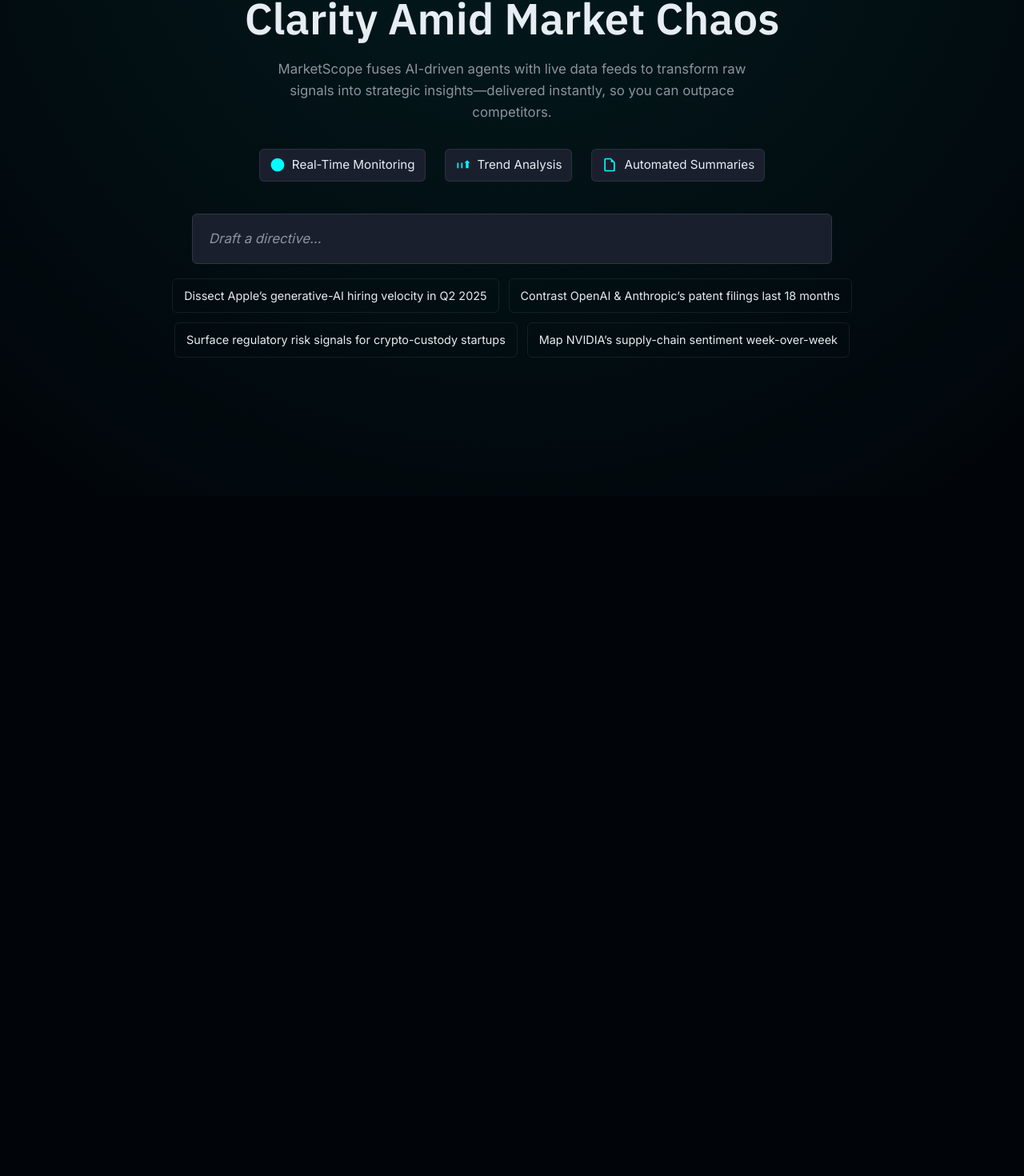
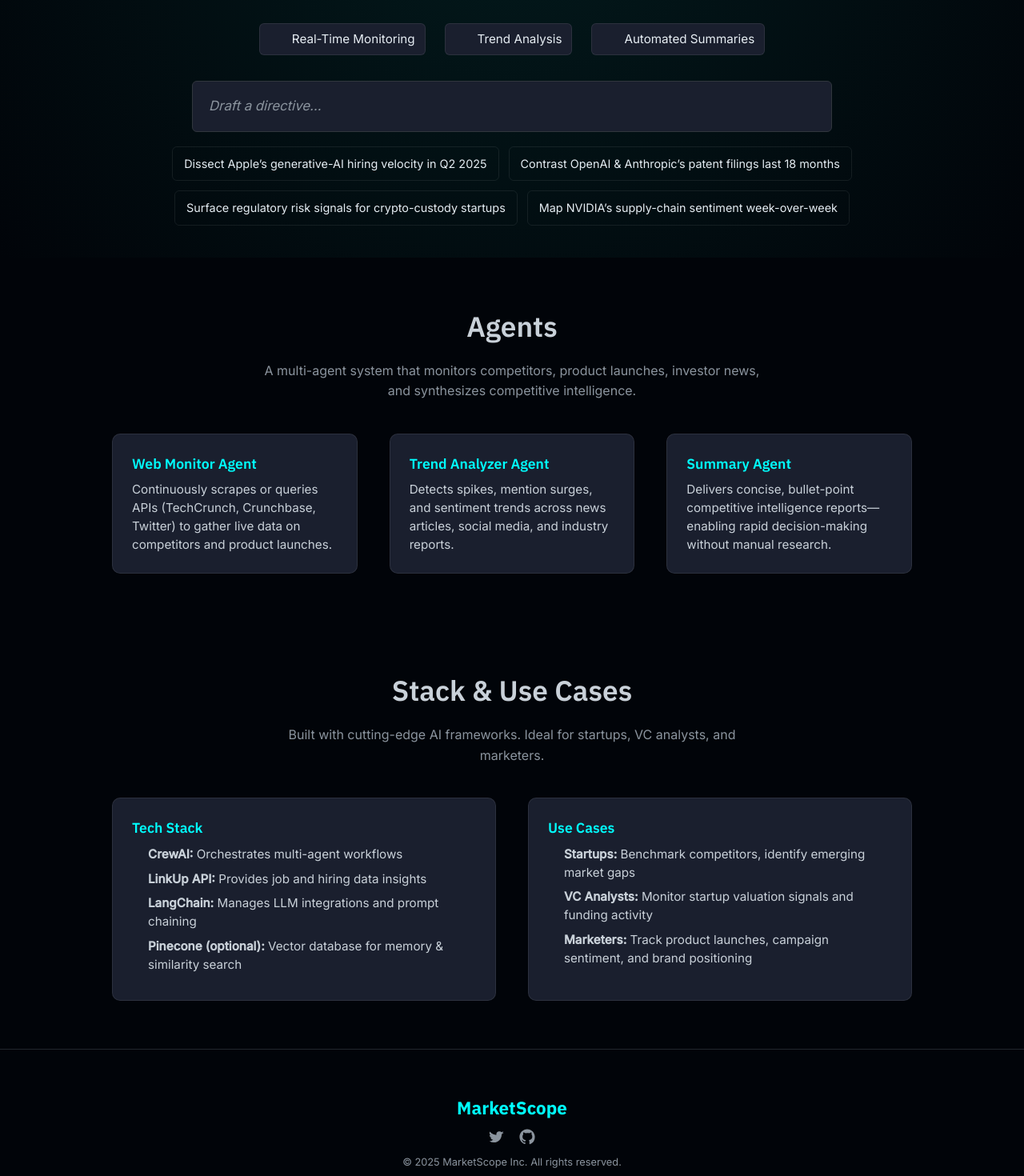
Before and after one commit to AnshBhanushali/MarketScope, a Next.js app in the folder marketscope-frontend/: page / in a window 1280 px wide. Shown: the part 244-1714 px from the top of the page at 80% size. Before the commit the page ends 864 px from the top, so only its background shows below. Built offline with nearby package versions, Linux system fonts and the light colour scheme.

Commit message:
idea of design

```diff
--- a/marketscope-frontend/app/page.tsx
+++ b/marketscope-frontend/app/page.tsx
@@ -1,5 +1,6 @@
 "use client";
 import React, { useState, useEffect } from "react";
+
 const AllInOneHome: React.FC = () => {
   const [showIntro, setShowIntro] = useState(true);
   const [query, setQuery] = useState("");
@@ -40,12 +41,13 @@
   const ICONS = {
     logo:
       "M12 2C6.48 2 2 6.48 2 12s4.48 10 10 10 10-4.48 10-10S17.52 2 12 2zm0 15c-2.76 0-5-2.24-5-5s2.24-5 5-5 5 2.24 5 5-2.24 5-5 5z",
-    webMonitor:
-      "M12 2C6.5 2 2 6.5 2 12s4.5 10 10 10 10-4.5 10-10S17.5 2 12 2zM11 17h2v-2h-2v2zm0-4h2V7h-2v6z",
-    trendAnalyzer:
-      "M3 17h2v-4h4v4h2V9h-2v4H5V9H3v8zm13-8h-2l4-4 4 4h-2v8h-4V9z",
-    summaryAgent:
-      "M14 2H6c-1.1 0-2 .9-2 2v16c0 1.1.9 2 2 2h12c1.1 0 2-.9 2-2V8l-6-6zm2 18H6V4h8v4h4v12z",
+    webMonitor: "...",
+    trendAnalyzer: "...",
+    summaryAgent: "...",
+    twitter:
+      "M22.46 6c-.77.35-1.6.59-2.46.69A4.23 4.23 0 0 0 21.86 4c-.83.49-1.76.85-2.74 1.05A4.18 4.18 0 0 0 15.5 4c-2.34 0-4.23 1.9-4.23 4.22 0 .33.04.66.11.97C7.69 8.97 4.07 7.13 1.64 4.15a4.24 4.24 0 0 0-.57 2.12c0 1.46.75 2.75 1.9 3.5a4.2 4.2 0 0 1-1.92-.53v.05c0 2.04 1.45 3.75 3.36 4.13a4.32 4.32 0 0 1-1.9.07 4.24 4.24 0 0 0 3.94 2.93A8.4 8.4 0 0 1 1 18.58a11.86 11.86 0 0 0 6.41 1.88c7.68 0 11.88-6.36 11.88-11.9 0-.18-.01-.35-.02-.53A8.64 8.64 0 0 0 22.46 6z",
+    github:
+      "M12 0.5C5.73 0.5.5 5.73.5 12c0 5.08 3.29 9.39 7.86 10.92.58.11.79-.25.79-.55 0-.27-.01-1.15-.02-2.09-3.1.67-3.76-1.49-3.76-1.49-.53-1.35-1.3-1.71-1.3-1.71-1.06-.73.08-.72.08-.72 1.17.08 1.78 1.2 1.78 1.2 1.04 1.78 2.73 1.27 3.4.97.11-.75.41-1.27.75-1.56-2.48-.28-5.09-1.24-5.09-5.51 0-1.22.44-2.21 1.17-2.99-.12-.29-.51-1.45.11-3.02 0 0 .96-.31 3.15 1.14a10.9 10.9 0 0 1 2.87-.39c.97.01 1.95.13 2.87.39 2.19-1.45 3.15-1.14 3.15-1.14.62 1.57.23 2.73.11 3.02.73.78 1.17 1.77 1.17 2.99 0 4.29-2.61 5.23-5.1 5.5.43.37.81 1.1.81 2.21 0 1.6-.02 2.89-.02 3.29 0 .3.21.67.8.55A11.52 11.52 0 0 0 23.5 12c0-6.27-5.23-11.5-11.5-11.5z",
   };
 
   return (
@@ -70,13 +72,72 @@
           overflow-x: hidden;
         }
         /* Intro */
-        .intro { /* …same as before…*/ }
-        .intro .sweep { /* … */ }
-        .intro .pulse { /* … */ }
-        .intro h1 { /* … */ }
+        .intro {
+          position: fixed;
+          inset: 0;
+          background: var(--bg-dark);
+          display: flex;
+          flex-direction: column;
+          align-items: center;
+          justify-content: center;
+          z-index: 999;
+        }
+        .intro .sweep {
+          position: absolute;
+          top: 50%;
+          left: 50%;
+          width: 200vmax;
+          height: 200vmax;
+          margin-top: -100vmax;
+          margin-left: -100vmax;
+          background-image: conic-gradient(
+            from 0deg at 50% 50%,
+            var(--bg-dark) 0% 80%,
+            rgba(0, 255, 255, 0.3) 92%,
+            #fff 100%
+          );
+          animation: rotateConic 5s linear infinite;
+        }
+        @keyframes rotateConic {
+          100% { transform: rotate(360deg); }
+        }
+        .intro .pulse {
+          position: absolute;
+          top: 50%;
+          left: 50%;
+          width: 110vmax;
+          height: 110vmax;
+          margin-top: -55vmax;
+          margin-left: -55vmax;
+          border: 2px solid rgba(0, 255, 255, 0.4);
+          border-radius: 50%;
+          animation: pulseAnim 2s ease-out infinite;
+        }
+        @keyframes pulseAnim {
+          0% { opacity: 0; transform: scale(0.4); }
+          50% { opacity: 0.3; }
+          100% { opacity: 0; transform: scale(1); }
+        }
+        .intro h1 {
+          font-family: 'IBM Plex Sans', sans-serif;
+          font-size: 2.6rem;
+          font-weight: 700;
+          color: var(--accent);
+          text-shadow: 0 0 12px rgba(0, 255, 255, 0.5);
+          opacity: 0;
+          animation: fadeInText 1.2s ease-out 0.8s forwards;
+        }
+        @keyframes fadeInText {
+          from { opacity: 0; filter: blur(6px); }
+          to { opacity: 1; filter: blur(0); }
+        }
 
         /* Page container */
-        .page { display: flex; flex-direction: column; min-height: 100vh; }
+        .page {
+          display: flex;
+          flex-direction: column;
+          min-height: 100vh;
+        }
 
         /* Header */
         header {
@@ -86,12 +147,16 @@
           align-items: center;
           justify-content: space-between;
           padding: 16px 32px;
-          background: rgba(1,4,9,0.85);
+          background: rgba(1, 4, 9, 0.85);
           backdrop-filter: blur(6px);
           border-bottom: 1px solid #21262d;
           z-index: 50;
         }
-        .logo-group { display: flex; align-items: center; gap: 8px; }
+        .logo-group {
+          display: flex;
+          align-items: center;
+          gap: 8px;
+        }
         .logo-text {
           font-family: 'IBM Plex Sans', sans-serif;
           font-size: 1.3rem;
@@ -99,12 +164,13 @@
           color: var(--accent);
         }
         nav a {
+          font-family: 'Inter', sans-serif;
           font-size: 0.9rem;
           color: var(--text-muted);
           text-decoration: none;
           margin-left: 24px;
           position: relative;
-          transition: color 0.2s;
+          transition: color 0.2s ease;
         }
         nav a::after {
           content: "";
@@ -116,23 +182,27 @@
           background: var(--accent);
           transition: width 0.3s;
         }
-        nav a:hover { color: var(--text-light); }
-        nav a:hover::after { width: 100%; }
+        nav a:hover {
+          color: var(--text-light);
+        }
+        nav a:hover::after {
+          width: 100%;
+        }
 
-        /* Hero (full viewport) */
+        /* Hero (centered) */
         .hero {
           display: flex;
           flex-direction: column;
           align-items: center;
-          justify-content: center;
+          justify-content: center; /* center vertically */
           text-align: center;
-          min-height: 100vh;
+          min-height: 60vh; /* smaller so section2 is closer */
           background: radial-gradient(circle at top, #031b1d, var(--bg-dark));
-          padding: 0 24px;
+          padding: 20px 24px 40px;
         }
         .hero h2 {
           font-family: 'IBM Plex Sans', sans-serif;
-          font-size: 3.4rem; /* slightly larger */
+          font-size: 3.4rem;
           font-weight: 600;
           color: var(--text-light);
           margin: 0;
@@ -142,7 +212,7 @@
         }
         .hero p {
           max-width: 40rem;
-          margin-top: 20px;
+          margin-top: 16px;
           font-size: 1.05rem;
           color: var(--text-muted);
           line-height: 1.6;
@@ -184,7 +254,7 @@
 
         /* Search & Examples */
         .search-full {
-          margin-top: 40px;
+          margin-top: 32px;
           width: 100%;
           max-width: 50rem;
           position: relative;
@@ -236,6 +306,108 @@
           background: var(--input-bg);
           transform: translateY(-2px);
         }
+
+        /* Section wrapper (reduced vertical) */
+        section[id] {
+          padding: 60px 24px;
+        }
+        section.alt {
+          background: var(--bg-section);
+        }
+        .section-title {
+          font-family: 'IBM Plex Sans', sans-serif;
+          font-size: 2.2rem;
+          font-weight: 600;
+          color: #c9d1d9;
+          text-align: center;
+          margin: 0 0 16px;
+        }
+        .section-subtitle {
+          max-width: 40rem;
+          margin: 0 auto 40px;
+          font-size: 1rem;
+          color: var(--text-muted);
+          line-height: 1.6;
+          text-align: center;
+        }
+
+        /* Grid for detail sections (wider spacing) */
+        .grid {
+          display: grid;
+          gap: 40px;
+          max-width: 1000px;
+          margin: 0 auto;
+        }
+        @media (min-width: 768px) {
+          .grid {
+            grid-template-columns: repeat(auto-fit, minmax(280px, 1fr));
+          }
+        }
+        .card {
+          background: var(--input-bg);
+          border: 1px solid var(--border-soft);
+          border-radius: 10px;
+          padding: 24px;
+          backdrop-filter: blur(10px);
+          transition: transform 0.3s, box-shadow 0.3s;
+        }
+        .card:hover {
+          transform: translateY(-4px);
+          box-shadow: 0 10px 30px rgba(0, 0, 0, 0.4);
+        }
+        .card h3 {
+          font-family: 'IBM Plex Sans', sans-serif;
+          font-size: 1.1rem;
+          font-weight: 600;
+          margin: 0 0 8px;
+          color: var(--accent);
+        }
+        .card p,
+        .card ul {
+          font-size: 0.95rem;
+          color: #c9d1d9;
+          line-height: 1.5;
+        }
+        .card ul {
+          margin: 0;
+          padding-left: 20px;
+        }
+        .card ul li {
+          margin-bottom: 8px;
+        }
+
+        /* Footer */
+        footer {
+          background: var(--bg-dark);
+          border-top: 1px solid #21262d;
+          padding: 56px 24px;
+          text-align: center;
+        }
+        .footer-logo {
+          font-family: 'IBM Plex Sans', sans-serif;
+          font-size: 1.4rem;
+          font-weight: 700;
+          color: var(--accent);
+          margin: 0 0 10px;
+        }
+        .footer-links {
+          display: flex;
+          justify-content: center;
+          gap: 18px;
+          margin-bottom: 12px;
+        }
+        .footer-links a {
+          color: var(--text-muted);
+          transition: color 0.2s;
+        }
+        .footer-links a:hover {
+          color: #fff;
+        }
+        .footer-text {
+          font-size: 0.8rem;
+          color: var(--text-muted);
+          margin: 0;
+        }
       `}</style>
 
       {/* Intro animation */}
@@ -261,7 +433,7 @@
           </nav>
         </header>
 
-        {/* Hero (full viewport) */}
+        {/* Hero (centered) */}
         <section className="hero">
           <h2>Clarity Amid Market Chaos</h2>
           <p>
@@ -308,17 +480,71 @@
 
         {/* Agents Section */}
         <section id="agents" className="alt">
-          {/* …existing Agents content… */}
+          <h3 className="section-title">Agents</h3>
+          <p className="section-subtitle">
+            A multi-agent system that monitors competitors, product launches, investor news, and synthesizes competitive intelligence.
+          </p>
+          <div className="grid">
+            <div className="card">
+              <h3>Web Monitor Agent</h3>
+              <p>
+                Continuously scrapes or queries APIs (TechCrunch, Crunchbase, Twitter) to gather live data on competitors and product launches.
+              </p>
+            </div>
+            <div className="card">
+              <h3>Trend Analyzer Agent</h3>
+              <p>
+                Detects spikes, mention surges, and sentiment trends across news articles, social media, and industry reports.
+              </p>
+            </div>
+            <div className="card">
+              <h3>Summary Agent</h3>
+              <p>
+                Delivers concise, bullet-point competitive intelligence reports—enabling rapid decision-making without manual research.
+              </p>
+            </div>
+          </div>
         </section>
 
         {/* Stack & Use Cases Section */}
         <section id="stack">
-          {/* …existing Stack & Use Cases content… */}
+          <h3 className="section-title">Stack & Use Cases</h3>
+          <p className="section-subtitle">
+            Built with cutting-edge AI frameworks. Ideal for startups, VC analysts, and marketers.
+          </p>
+          <div className="grid">
+            <div className="card">
+              <h3>Tech Stack</h3>
+              <ul>
+                <li><strong>CrewAI:</strong> Orchestrates multi-agent workflows</li>
+                <li><strong>LinkUp API:</strong> Provides job and hiring data insights</li>
+                <li><strong>LangChain:</strong> Manages LLM integrations and prompt chaining</li>
+                <li><strong>Pinecone (optional):</strong> Vector database for memory & similarity search</li>
+              </ul>
+            </div>
+            <div className="card">
+              <h3>Use Cases</h3>
+              <ul>
+                <li><strong>Startups:</strong> Benchmark competitors, identify emerging market gaps</li>
+                <li><strong>VC Analysts:</strong> Monitor startup valuation signals and funding activity</li>
+                <li><strong>Marketers:</strong> Track product launches, campaign sentiment, and brand positioning</li>
+              </ul>
+            </div>
+          </div>
         </section>
 
         {/* Footer */}
         <footer id="contact">
-          {/* …existing Footer content… */}
+          <div className="footer-logo">MarketScope</div>
+          <div className="footer-links">
+            <a href="https://twitter.com" aria-label="Twitter">
+              <Icon path={ICONS.twitter} size={20} />
+            </a>
+            <a href="https://github.com" aria-label="GitHub">
+              <Icon path={ICONS.github} size={20} />
+            </a>
+          </div>
+          <p className="footer-text">© {new Date().getFullYear()} MarketScope Inc. All rights reserved.</p>
         </footer>
       </div>
     </>
```
